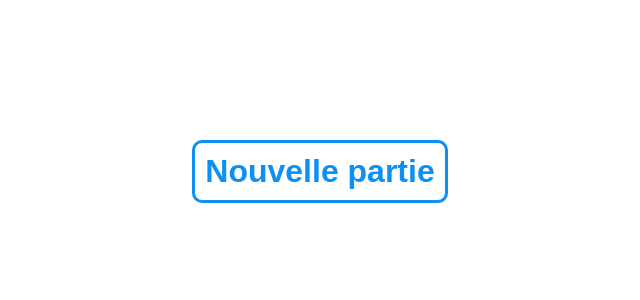
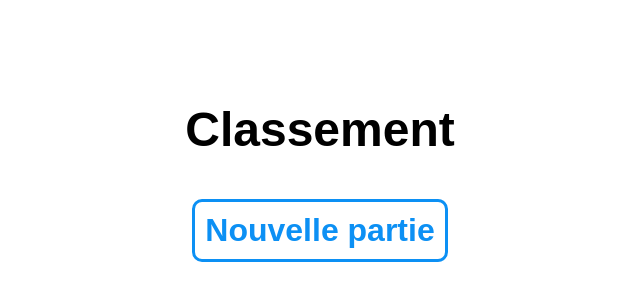
Before and after one commit to Adi-df/le-jeu-du-poids, a Next.js app: page /game/end in a window 1280 px wide. Shown: the part 234-534 px from the top of the page, without its empty margins (320-960 px from the left). Built offline with nearby package versions, Linux system fonts and the light colour scheme.

Commit message:
Add title

```diff
--- a/pages/game/end.tsx
+++ b/pages/game/end.tsx
@@ -11,6 +11,7 @@ const Round: NextPage = () => {
   const sortedPlayers = players.sort((p1, p2) => p1.points - p2.points);
 
   return <div className={styles.end}>
+    <h1 className={styles.title}>Classement</h1>
     <div className={styles.players}>
       {sortedPlayers.map((player, i) => <div className={styles.player}>
         <div className={styles.place}>{i + 1}</div>
--- a/styles/End.module.css
+++ b/styles/End.module.css
@@ -6,6 +6,9 @@
 
   width: 100%;
   height: 100vh;
+}
+.end .title {
+  font-size: 3rem;
 }
 .end .players {
   margin-bottom: 10px;
```
